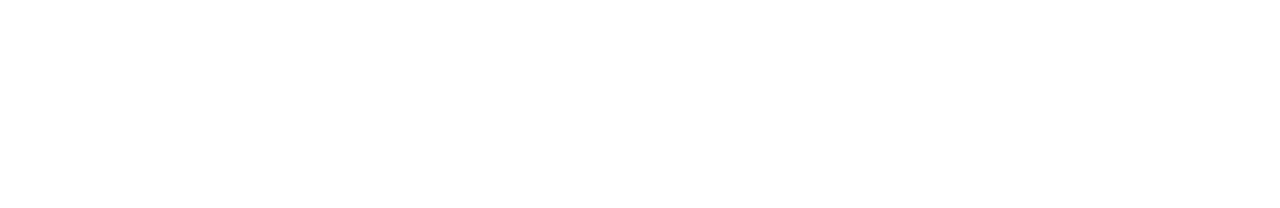
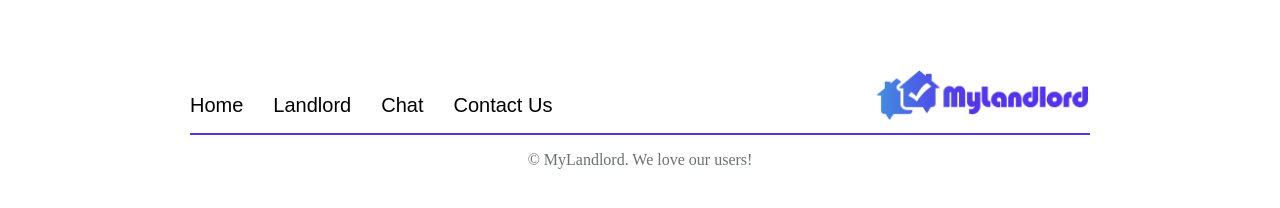
Before and after one commit to Hyerin22/myLandlord, a Next.js app: page / in a window 1280 px wide. Shown: the part 2244-2452 px from the top of the page. Before the commit the page ends 2184 px from the top, so only its background shows below. Built offline with nearby package versions, Linux system fonts and the light colour scheme.

Commit message:
Footer Responsive

```diff
--- a/src/comps/Footer/index.js
+++ b/src/comps/Footer/index.js
@@ -1,19 +1,19 @@
-import styled from 'styled-components';
-import React from 'react';
-import { useRouter } from 'next/router'
+import styled from "styled-components";
+import React from "react";
+import { useRouter } from "next/router";
 
 // ============ Imported Comps ============== //
-import FooterNav from '../FooterNav';
-import HorLogo from '../HorLogo';
+import FooterNav from "../FooterNav";
+import HorLogo from "../HorLogo";
 
 // ============ CSS ============== //
 const Cont = styled.div`
-    width:100%;
+  width: 100%;
   position: relative;
   display: flex;
   flex-direction: column;
-    align-items:center;
-    justify-content:center;
+  align-items: center;
+  justify-content: center;
   box-sizing: border-box;
   z-index: 999;
   padding: 0 68px 0 68px;
@@ -24,28 +24,38 @@
   display: flex;
   flex-direction: row;
   width: 100%;
+  justify-content: space-between;
 `;
 const Nav = styled.div`
-    width:100%;
-    display:flex;
+  width: 100%;
+  display: flex;
 `;
 
 const NavText = styled.div`
   display: flex;
-    flex:0.7;
   margin-top: 10px;
   justify-content: space-between;
 `;
+
 const LogoPart = styled.div`
-    display:flex;
-    flex:1;
+  display: flex;
   margin-bottom: 13px;
 `;
 
 const Line = styled.div`
-    width: 1310px;
+  // width: 1310px;
+  width: 300px;
+  // min-width: 300px;
+  // max-width: 1310px;
   height: 2px;
-    background: #5333ED;
+  background: #5333ed;
+
+  @media (min-width: 700px) {
+    width: 600px;
+  }
+  @media (min-width: 1000px) {
+    width: 900px;
+  }
 `;
 
 const CopyRight = styled.p`
@@ -53,23 +63,22 @@
   font-weight: 400;
   font-size: 16px;
   text-align: center;
-    color: #6E7076;
+  color: #6e7076;
   font-family: Heebo;
 `;
 
 // ============ Function ============== //
 const Footer = ({}) => {
-
   // ============ Layout
-    return(
+  return (
     <Cont>
       <Upside>
         <NavText>
           <Nav>
             <FooterNav routeTo="/" />
-                        <FooterNav routeTo="/Landlord" text="Landlord"/>
-                        <FooterNav routeTo="/Chat" text="Chat"/>
-                        <FooterNav routeTo="/ContactUs" text="Contact Us"/>
+            <FooterNav routeTo="/Landlord" text="Landlord" />
+            <FooterNav routeTo="/Chat" text="Chat" />
+            <FooterNav routeTo="/ContactUs" text="Contact Us" />
           </Nav>
         </NavText>
         <LogoPart>
@@ -80,6 +89,6 @@
       <CopyRight>© MyLandlord. We love our users!</CopyRight>
     </Cont>
   );
-}
+};
 
 export default Footer;
--- a/src/comps/FooterNav/index.js
+++ b/src/comps/FooterNav/index.js
@@ -15,10 +15,11 @@
 
 const Content = styled.p`
     font-family: 'Heebo', sans-serif;
-    font-size: 16px;
+    font-size: 20px;
     font-weight: 400;
     position: relative;
     margin-right: 30px;
+    overflow-wrap: break-word;
 
     :before{
         content : "";
@@ -33,6 +34,11 @@
 
     :hover {
         color:#5333ED;
+    }
+
+    @media(max-width: 800px){
+        font-size: 15px;
+        margin-right: 16px;
     }
 `;
 
--- a/src/comps/HorLogo/index.js
+++ b/src/comps/HorLogo/index.js
@@ -9,7 +9,11 @@
     display: flex;
     justify-content: center;
     align-items: ceter;
-    cursor: pointer
+    cursor: pointer;
+
+    @media(max-width: 800px){
+        width: 160px;
+    }
 `;
 
 const Logo = styled.img`
--- a/src/pages/index.js
+++ b/src/pages/index.js
@@ -26,7 +26,6 @@
 const NavCont = styled.div`
   display: flex;
   flex-direction: column;
-  padding: 0 4% 0 4%;
   box-sizing: border-box;
 `;
 
@@ -195,9 +194,9 @@
       </FeatSec>
 
       {/* // ============ Bottom Navigation */}
-      {/* <NavCont>
+      <NavCont>
         <Footer />
-      </NavCont> */}
+      </NavCont>
     </Cont>
   );
 }
```
Lines whose indentation alone changed are shown as unchanged.
